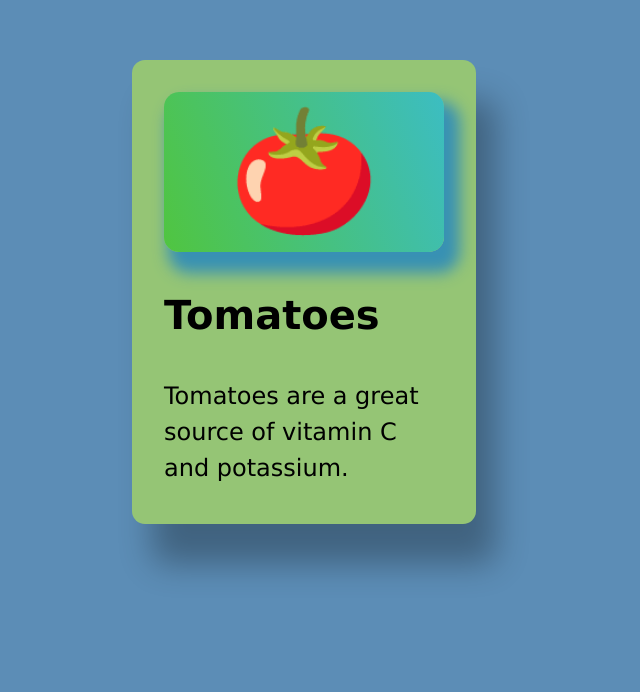
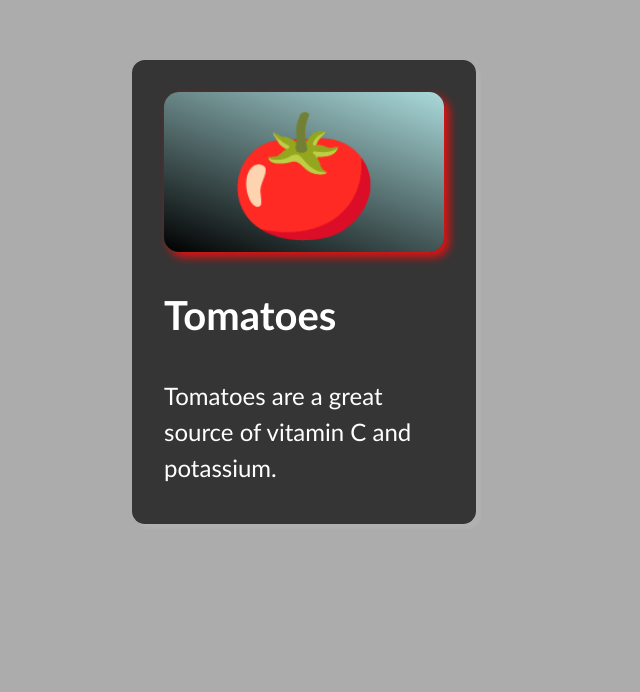
Before and after one commit to ZuberPadyar/CardAnimation, a React (Vite) app: page / in a window 1280 px wide. Shown: the part 108-800 px from the top of the page, without its empty margins (336-976 px from the left). Built offline with nearby package versions, Linux system fonts and the light colour scheme.

Commit message:
third commit

```diff
--- a/src/App.css
+++ b/src/App.css
@@ -8,18 +8,18 @@
   display: flex;
   align-items: center;
   justify-content: space-around;
-  background-color: #5c8db6;
-  color: black;
-  font-family: Verdana, Geneva, Tahoma, sans-serif;
+  background-color: rgba(22, 20, 20, 0.352);
+  color: white;
+  font-family: 'Trebuchet MS', 'Lucida Sans Unicode', 'Lucida Grande', 'Lucida Sans', Arial, sans-serif;
 }
 
 .card {
   height: 50vh;
   width: 35vh;
   border-radius: 13px;
-  box-shadow: 20px 40px 33px rgba(0, 0, 0, 0.3);
+  box-shadow: 5px 5px 3px rgba(190, 189, 189, 0.3);
   padding: 2rem;
-  background-color: #95c575;
+  background-color: #353536;
 }
 
 .image-container {
@@ -27,8 +27,8 @@
   align-items: center;
   justify-content: space-around;
   height: 20vh;
-  background-image: linear-gradient(70deg, rgb(80, 197, 64), rgb(60, 189, 194));
-  box-shadow: 10px 15px 15px 6px #3891b4;
+  background-image: linear-gradient(20deg, rgb(0, 0, 0), rgb(170, 218, 219));
+  box-shadow: 5px 5px 10px #e71111;
   border-radius: 15px;
   font-size: 15vh;
 }
```
